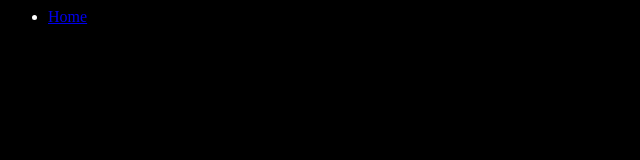
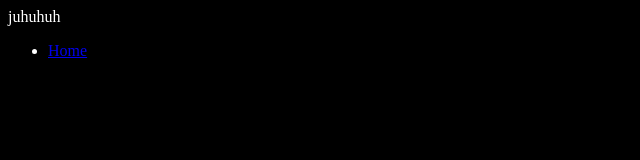
Before and after one commit to ilovepikachu5687/teampikamain, a plain HTML site: page index.html in a window 1280 px wide. Shown: the whole page, without its empty margins (0-640 px from the left). Drawn offline with Linux system fonts and the light colour scheme; files that its build step writes are made by us from their sources.

Commit message:
Update index.html

```diff
--- a/index.html
+++ b/index.html
@@ -4,6 +4,7 @@
   </head>
   <body>
     <nav>
+      juhuhuh
       <ul>
         <li><a href="index.html">Home</a></li>
       </ul>
```
